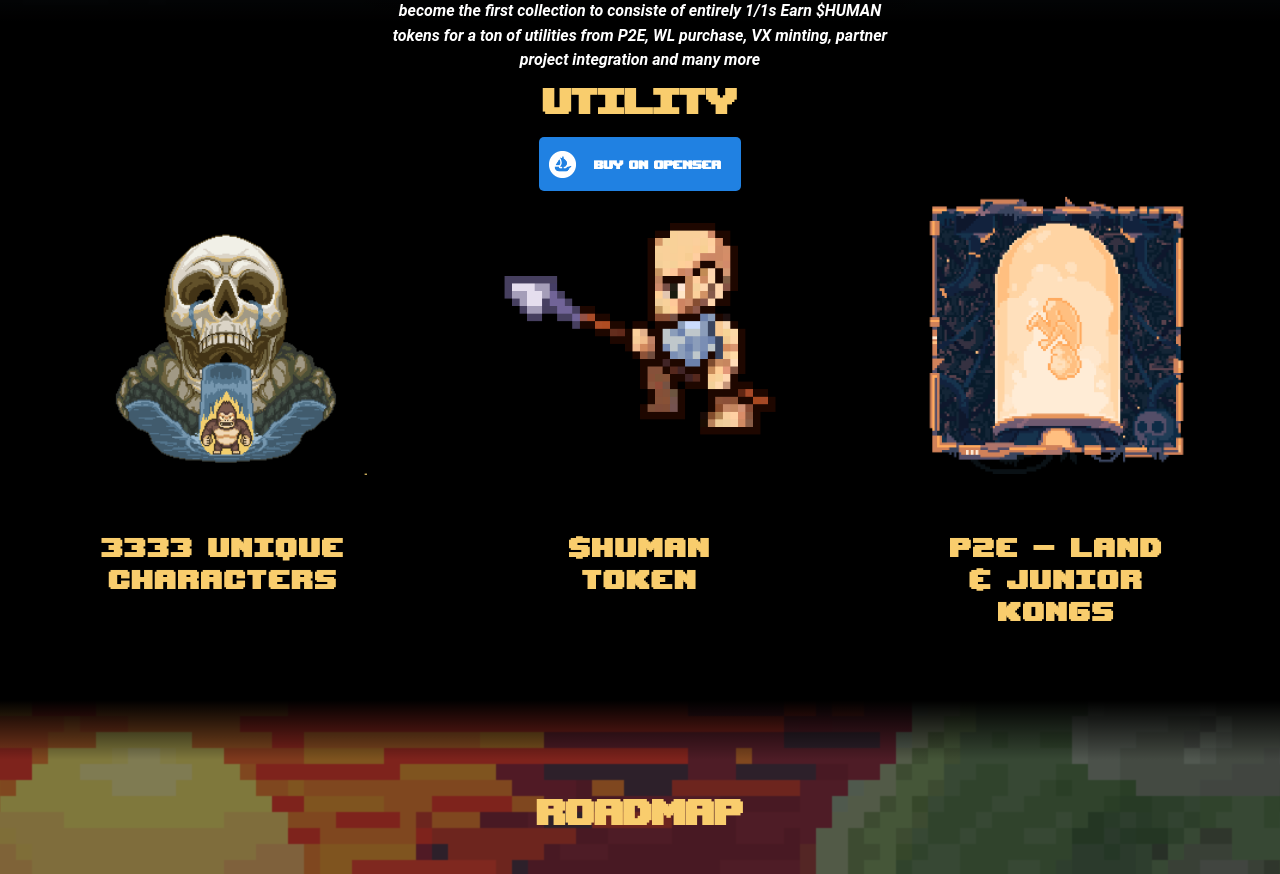
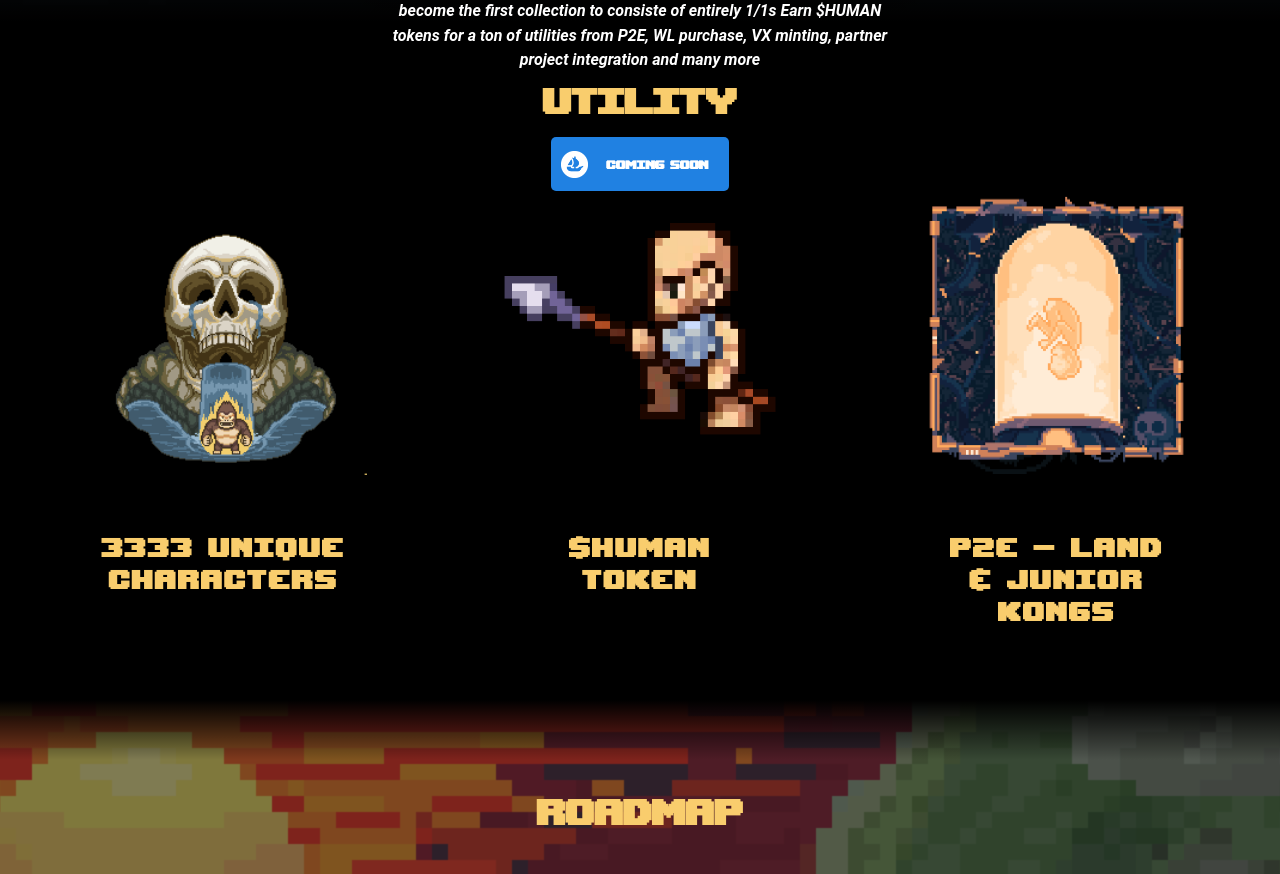
Before and after one commit to coinbest716/kaijukongz_cms, a Next.js app: page / in a window 1280 px wide. Shown: the part 778-1652 px from the top of the page. Built offline with nearby package versions, Linux system fonts and the light colour scheme.

Commit message:
Update Header.tsx

```diff
--- a/components/Homepage/Header.tsx
+++ b/components/Homepage/Header.tsx
@@ -21,7 +21,7 @@ const Header: NextComponentType = () => {
             <img loading="lazy" className={styles.mainLogo} src="/media/kaiju_Full.gif" />
             <h1 className={styles.landingText}>Kaiju Kongz is a 3333 NFT collection with a real-time burn phase. It willl become the first collection to consiste of entirely 1/1s Earn $HUMAN tokens for a ton of utilities from P2E, WL purchase, VX minting, partner project integration and many more</h1>
 
-            <a className={styles.buyBtn} href="#" target="_blank" rel="noreferrer">BUY ON OPENSEA</a>
+            <a className={styles.buyBtn} href="#" target="_blank" rel="noreferrer">COMING SOON</a>
         </div>
     </div>
   )
```
